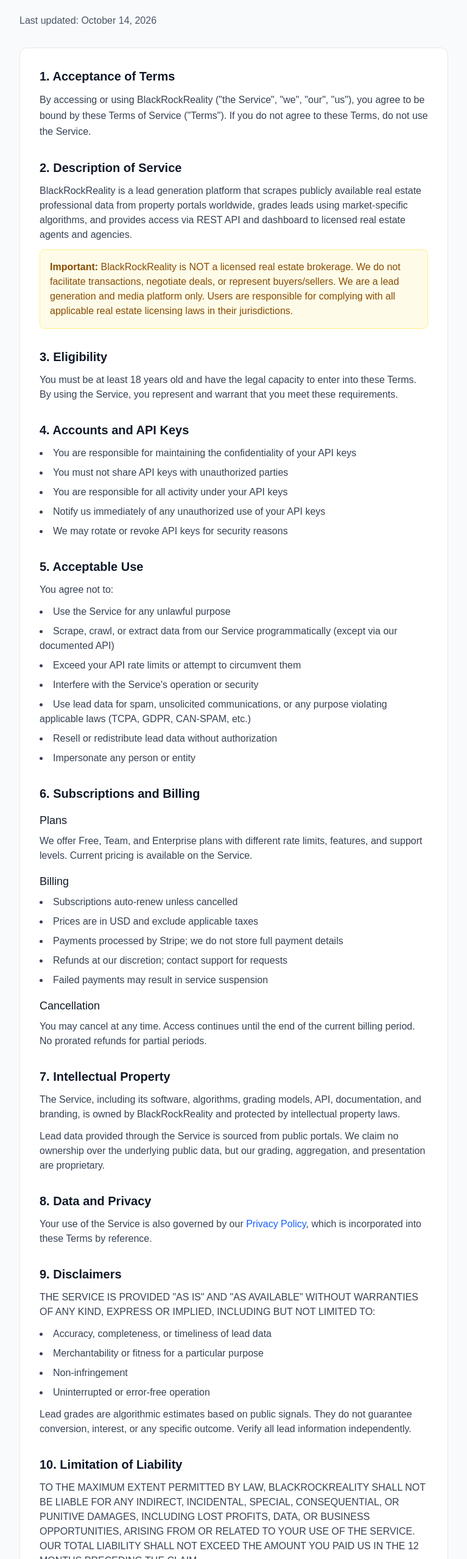
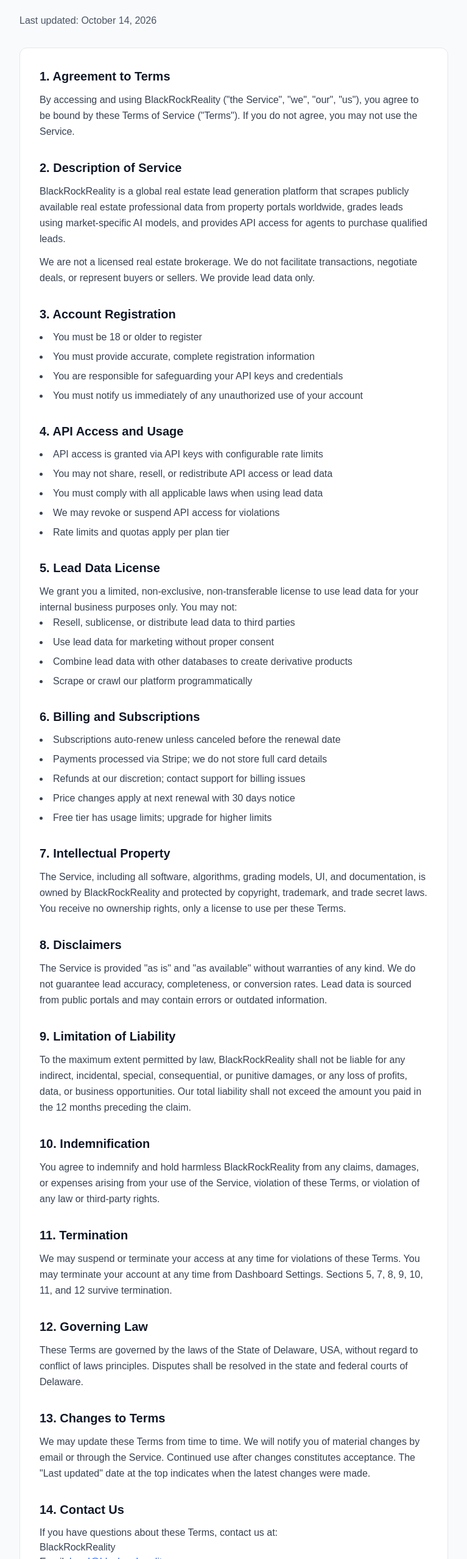
Before and after one commit to welkukd/blackrockreality, a Next.js app: page /terms in a window 1280 px wide. Shown: the part 90-2646 px from the top of the page at 61% size, without its empty margins (256-1023 px from the left). Built offline with nearby package versions, Linux system fonts and the light colour scheme.

Commit message:
fix: lint fixes for dashboard pages (eslint exhaustive-deps, apostrophe escaping)

```diff
--- a/src/app/dashboard/api-keys/page.tsx
+++ b/src/app/dashboard/api-keys/page.tsx
@@ -54,8 +54,8 @@
   }, [apiKey]);
 
   useEffect(() => {
+    // eslint-disable-next-line react-hooks/set-state-in-effect
     fetchKeys();
-    // eslint-disable-next-line react-hooks/exhaustive-deps
   }, [fetchKeys]);
 
   const handleCreate = async (e: React.FormEvent) => {
--- a/src/app/dashboard/grind/page.tsx
+++ b/src/app/dashboard/grind/page.tsx
@@ -73,8 +73,8 @@
   }, [apiKey]);
 
   useEffect(() => {
+    // eslint-disable-next-line react-hooks/set-state-in-effect
     fetchJobs();
-    // eslint-disable-next-line react-hooks/exhaustive-deps
   }, [fetchJobs]);
 
   const handleMarketChange = (market: string) => {
--- a/src/app/dashboard/leads/page.tsx
+++ b/src/app/dashboard/leads/page.tsx
@@ -101,8 +101,8 @@
   }, [apiKey, page, pageSize, filters, sortConfig]);
 
   useEffect(() => {
+    // eslint-disable-next-line react-hooks/set-state-in-effect
     fetchLeads();
-    // eslint-disable-next-line react-hooks/exhaustive-deps
   }, [fetchLeads]);
 
   const handleSort = (key: string) => {
--- a/src/app/dashboard/page.tsx
+++ b/src/app/dashboard/page.tsx
@@ -78,6 +78,7 @@
   }, [apiKey]);
 
   useEffect(() => {
+    // eslint-disable-next-line react-hooks/set-state-in-effect
     if (apiKey) fetchData(apiKey);
   }, [apiKey, fetchData]);
 
@@ -158,7 +159,7 @@
             </div>
           </form>
           <p className="mt-6 text-sm text-gray-500">
-            Don't have an API key? <Link href="/dashboard/api-keys" className="text-blue-600 hover:underline">Create one</Link>
+            Don&apos;t have an API key? <Link href="/dashboard/api-keys" className="text-blue-600 hover:underline">Create one</Link>
           </p>
         </div>
       </div>
--- a/src/app/dashboard/settings/page.tsx
+++ b/src/app/dashboard/settings/page.tsx
@@ -66,8 +66,8 @@
   }, [apiKey]);
 
   useEffect(() => {
+    // eslint-disable-next-line react-hooks/set-state-in-effect
     fetchData();
-    // eslint-disable-next-line react-hooks/exhaustive-deps
   }, [fetchData]);
 
   const handleSave = async (e: React.FormEvent) => {
@@ -400,7 +400,7 @@
               <div className="bg-blue-50 border border-blue-200 rounded-lg p-6">
                 <h3 className="font-semibold text-blue-900 mb-2">Current Plan: Free</h3>
                 <p className="text-blue-800">
-                  You're on the Free plan. Upgrade to Team or Enterprise for higher rate limits,
+                  You&apos;re on the Free plan. Upgrade to Team or Enterprise for higher rate limits,
                   more API keys, and priority support.
                 </p>
                 <button className="mt-4 px-4 py-2 bg-blue-600 text-white font-medium rounded-lg hover:bg-blue-700 transition-colors text-sm">
--- a/src/app/docs/page.tsx
+++ b/src/app/docs/page.tsx
@@ -138,7 +138,7 @@
                   <tr><td className="py-2 font-mono">offset</td><td className="py-2">number</td><td className="py-2 text-gray-600">Pagination offset</td></tr>
                   <tr><td className="py-2 font-mono">sort</td><td className="py-2">string</td><td className="py-2 text-gray-600">Sort field (created_at, grade_score, etc.)</td></tr>
                   <tr><td className="py-2 font-mono">direction</td><td className="py-2">string</td><td className="py-2 text-gray-600">asc or desc</td></tr>
-                  <tr><td className="py-2 font-mono">export</td><td className="py-2">string</td><td className="py-2 text-gray-600">Set to "csv" for CSV export</td></tr>
+                  <tr><td className="py-2 font-mono">export</td><td className="py-2">string</td><td className="py-2 text-gray-600">Set to csv for CSV export</td></tr>
                 </tbody>
               </table>
 
--- a/src/app/privacy/page.tsx
+++ b/src/app/privacy/page.tsx
@@ -1,4 +1,5 @@
 import { Metadata } from 'next';
+import Link from 'next/link';
 
 export const metadata: Metadata = {
   title: 'Privacy Policy | BlackRockReality',
@@ -117,7 +118,7 @@
           </section>
 
           <section>
-            <h2 className="text-xl font-semibold text-gray-900 mb-3">9. Children's Privacy</h2>
+            <h2 className="text-xl font-semibold text-gray-900 mb-3">9. Children&apos;s Privacy</h2>
             <p className="text-gray-700">
               Our Service is not directed to individuals under 18. We do not knowingly collect personal
               information from children. If you believe we have collected such information, please contact us.
@@ -146,7 +147,7 @@
         </div>
 
         <div className="mt-8 text-center text-sm text-gray-500">
-          <a href="/" className="text-blue-600 hover:underline">← Back to Home</a>
+          <Link href="/" className="text-blue-600 hover:underline">&larr; Back to Home</Link>
         </div>
       </div>
     </div>
--- a/src/app/terms/page.tsx
+++ b/src/app/terms/page.tsx
@@ -1,4 +1,5 @@
 import { Metadata } from 'next';
+import Link from 'next/link';
 
 export const metadata: Metadata = {
   title: 'Terms of Service | BlackRockReality',
@@ -18,195 +19,140 @@
 
         <div className="bg-white rounded-xl border border-gray-200 p-8 space-y-8">
           <section>
-            <h2 className="text-xl font-semibold text-gray-900 mb-3">1. Acceptance of Terms</h2>
+            <h2 className="text-xl font-semibold text-gray-900 mb-3">1. Agreement to Terms</h2>
             <p className="text-gray-700 leading-relaxed">
-              By accessing or using BlackRockReality ("the Service", "we", "our", "us"), you agree to be
-              bound by these Terms of Service ("Terms"). If you do not agree to these Terms, do not use the Service.
+              By accessing and using BlackRockReality ("the Service", "we", "our", "us"), you agree to be bound
+              by these Terms of Service ("Terms"). If you do not agree, you may not use the Service.
             </p>
           </section>
 
           <section>
             <h2 className="text-xl font-semibold text-gray-900 mb-3">2. Description of Service</h2>
-            <p className="text-gray-700 mb-3">
-              BlackRockReality is a lead generation platform that scrapes publicly available real estate
-              professional data from property portals worldwide, grades leads using market-specific algorithms,
-              and provides access via REST API and dashboard to licensed real estate agents and agencies.
+            <p className="text-gray-700 leading-relaxed">
+              BlackRockReality is a global real estate lead generation platform that scrapes publicly available
+              real estate professional data from property portals worldwide, grades leads using market-specific
+              AI models, and provides API access for agents to purchase qualified leads.
             </p>
-            <div className="bg-yellow-50 border border-yellow-200 rounded-lg p-4">
-              <p className="text-yellow-800 font-medium">
-                <strong>Important:</strong> BlackRockReality is NOT a licensed real estate brokerage. We do not
-                facilitate transactions, negotiate deals, or represent buyers/sellers. We are a lead generation
-                and media platform only. Users are responsible for complying with all applicable real estate
-                licensing laws in their jurisdictions.
-              </p>
-            </div>
-          </section>
-
-          <section>
-            <h2 className="text-xl font-semibold text-gray-900 mb-3">3. Eligibility</h2>
-            <p className="text-gray-700">
-              You must be at least 18 years old and have the legal capacity to enter into these Terms.
-              By using the Service, you represent and warrant that you meet these requirements.
+            <p className="text-gray-700 leading-relaxed mt-3">
+              We are not a licensed real estate brokerage. We do not facilitate transactions, negotiate deals,
+              or represent buyers or sellers. We provide lead data only.
             </p>
           </section>
 
           <section>
-            <h2 className="text-xl font-semibold text-gray-900 mb-3">4. Accounts and API Keys</h2>
+            <h2 className="text-xl font-semibold text-gray-900 mb-3">3. Account Registration</h2>
             <ul className="list-disc list-inside space-y-2 text-gray-700">
-              <li>You are responsible for maintaining the confidentiality of your API keys</li>
-              <li>You must not share API keys with unauthorized parties</li>
-              <li>You are responsible for all activity under your API keys</li>
-              <li>Notify us immediately of any unauthorized use of your API keys</li>
-              <li>We may rotate or revoke API keys for security reasons</li>
+              <li>You must be 18 or older to register</li>
+              <li>You must provide accurate, complete registration information</li>
+              <li>You are responsible for safeguarding your API keys and credentials</li>
+              <li>You must notify us immediately of any unauthorized use of your account</li>
             </ul>
           </section>
 
           <section>
-            <h2 className="text-xl font-semibold text-gray-900 mb-3">5. Acceptable Use</h2>
-            <p className="text-gray-700 mb-3">You agree not to:</p>
+            <h2 className="text-xl font-semibold text-gray-900 mb-3">4. API Access and Usage</h2>
             <ul className="list-disc list-inside space-y-2 text-gray-700">
-              <li>Use the Service for any unlawful purpose</li>
-              <li>Scrape, crawl, or extract data from our Service programmatically (except via our documented API)</li>
-              <li>Exceed your API rate limits or attempt to circumvent them</li>
-              <li>Interfere with the Service's operation or security</li>
-              <li>Use lead data for spam, unsolicited communications, or any purpose violating applicable laws (TCPA, GDPR, CAN-SPAM, etc.)</li>
-              <li>Resell or redistribute lead data without authorization</li>
-              <li>Impersonate any person or entity</li>
+              <li>API access is granted via API keys with configurable rate limits</li>
+              <li>You may not share, resell, or redistribute API access or lead data</li>
+              <li>You must comply with all applicable laws when using lead data</li>
+              <li>We may revoke or suspend API access for violations</li>
+              <li>Rate limits and quotas apply per plan tier</li>
             </ul>
           </section>
 
           <section>
-            <h2 className="text-xl font-semibold text-gray-900 mb-3">6. Subscriptions and Billing</h2>
-            <h3 className="text-lg font-medium text-gray-900 mt-4 mb-2">Plans</h3>
-            <p className="text-gray-700 mb-3">
-              We offer Free, Team, and Enterprise plans with different rate limits, features, and support levels.
-              Current pricing is available on the Service.
+            <h2 className="text-xl font-semibold text-gray-900 mb-3">5. Lead Data License</h2>
+            <p className="text-gray-700 leading-relaxed">
+              We grant you a limited, non-exclusive, non-transferable license to use lead data for your
+              internal business purposes only. You may not:
             </p>
+            <ul className="list-disc list-inside space-y-2 text-gray-700">
+              <li>Resell, sublicense, or distribute lead data to third parties</li>
+              <li>Use lead data for marketing without proper consent</li>
+              <li>Combine lead data with other databases to create derivative products</li>
+              <li>Scrape or crawl our platform programmatically</li>
+            </ul>
+          </section>
 
-            <h3 className="text-lg font-medium text-gray-900 mt-4 mb-2">Billing</h3>
+          <section>
+            <h2 className="text-xl font-semibold text-gray-900 mb-3">6. Billing and Subscriptions</h2>
             <ul className="list-disc list-inside space-y-2 text-gray-700">
-              <li>Subscriptions auto-renew unless cancelled</li>
-              <li>Prices are in USD and exclude applicable taxes</li>
-              <li>Payments processed by Stripe; we do not store full payment details</li>
-              <li>Refunds at our discretion; contact support for requests</li>
-              <li>Failed payments may result in service suspension</li>
+              <li>Subscriptions auto-renew unless canceled before the renewal date</li>
+              <li>Payments processed via Stripe; we do not store full card details</li>
+              <li>Refunds at our discretion; contact support for billing issues</li>
+              <li>Price changes apply at next renewal with 30 days notice</li>
+              <li>Free tier has usage limits; upgrade for higher limits</li>
             </ul>
+          </section>
 
-            <h3 className="text-lg font-medium text-gray-900 mt-4 mb-2">Cancellation</h3>
-            <p className="text-gray-700">
-              You may cancel at any time. Access continues until the end of the current billing period.
-              No prorated refunds for partial periods.
+          <section>
+            <h2 className="text-xl font-semibold text-gray-900 mb-3">7. Intellectual Property</h2>
+            <p className="text-gray-700 leading-relaxed">
+              The Service, including all software, algorithms, grading models, UI, and documentation,
+              is owned by BlackRockReality and protected by copyright, trademark, and trade secret laws.
+              You receive no ownership rights, only a license to use per these Terms.
             </p>
           </section>
 
           <section>
-            <h2 className="text-xl font-semibold text-gray-900 mb-3">7. Intellectual Property</h2>
-            <p className="text-gray-700 mb-3">
-              The Service, including its software, algorithms, grading models, API, documentation, and branding,
-              is owned by BlackRockReality and protected by intellectual property laws.
-            </p>
-            <p className="text-gray-700">
-              Lead data provided through the Service is sourced from public portals. We claim no ownership
-              over the underlying public data, but our grading, aggregation, and presentation are proprietary.
+            <h2 className="text-xl font-semibold text-gray-900 mb-3">8. Disclaimers</h2>
+            <p className="text-gray-700 leading-relaxed">
+              The Service is provided "as is" and "as available" without warranties of any kind.
+              We do not guarantee lead accuracy, completeness, or conversion rates.
+              Lead data is sourced from public portals and may contain errors or outdated information.
             </p>
           </section>
 
           <section>
-            <h2 className="text-xl font-semibold text-gray-900 mb-3">8. Data and Privacy</h2>
-            <p className="text-gray-700">
-              Your use of the Service is also governed by our <a href="/privacy" className="text-blue-600 hover:underline">Privacy Policy</a>,
-              which is incorporated into these Terms by reference.
+            <h2 className="text-xl font-semibold text-gray-900 mb-3">9. Limitation of Liability</h2>
+            <p className="text-gray-700 leading-relaxed">
+              To the maximum extent permitted by law, BlackRockReality shall not be liable for any
+              indirect, incidental, special, consequential, or punitive damages, or any loss of profits,
+              data, or business opportunities. Our total liability shall not exceed the amount you paid
+              in the 12 months preceding the claim.
             </p>
           </section>
 
           <section>
-            <h2 className="text-xl font-semibold text-gray-900 mb-3">9. Disclaimers</h2>
-            <p className="text-gray-700 mb-3">
-              THE SERVICE IS PROVIDED "AS IS" AND "AS AVAILABLE" WITHOUT WARRANTIES OF ANY KIND,
-              EXPRESS OR IMPLIED, INCLUDING BUT NOT LIMITED TO:
-            </p>
-            <ul className="list-disc list-inside space-y-2 text-gray-700">
-              <li>Accuracy, completeness, or timeliness of lead data</li>
-              <li>Merchantability or fitness for a particular purpose</li>
-              <li>Non-infringement</li>
-              <li>Uninterrupted or error-free operation</li>
-            </ul>
-            <p className="text-gray-700 mt-3">
-              Lead grades are algorithmic estimates based on public signals. They do not guarantee
-              conversion, interest, or any specific outcome. Verify all lead information independently.
+            <h2 className="text-xl font-semibold text-gray-900 mb-3">10. Indemnification</h2>
+            <p className="text-gray-700 leading-relaxed">
+              You agree to indemnify and hold harmless BlackRockReality from any claims, damages,
+              or expenses arising from your use of the Service, violation of these Terms, or violation
+              of any law or third-party rights.
             </p>
           </section>
 
           <section>
-            <h2 className="text-xl font-semibold text-gray-900 mb-3">10. Limitation of Liability</h2>
-            <p className="text-gray-700">
-              TO THE MAXIMUM EXTENT PERMITTED BY LAW, BLACKROCKREALITY SHALL NOT BE LIABLE FOR ANY
-              INDIRECT, INCIDENTAL, SPECIAL, CONSEQUENTIAL, OR PUNITIVE DAMAGES, INCLUDING LOST PROFITS,
-              DATA, OR BUSINESS OPPORTUNITIES, ARISING FROM OR RELATED TO YOUR USE OF THE SERVICE.
-              OUR TOTAL LIABILITY SHALL NOT EXCEED THE AMOUNT YOU PAID US IN THE 12 MONTHS PRECEDING THE CLAIM.
+            <h2 className="text-xl font-semibold text-gray-900 mb-3">11. Termination</h2>
+            <p className="text-gray-700 leading-relaxed">
+              We may suspend or terminate your access at any time for violations of these Terms.
+              You may terminate your account at any time from Dashboard Settings.
+              Sections 5, 7, 8, 9, 10, 11, and 12 survive termination.
             </p>
           </section>
 
           <section>
-            <h2 className="text-xl font-semibold text-gray-900 mb-3">11. Indemnification</h2>
-            <p className="text-gray-700">
-              You agree to indemnify and hold harmless BlackRockReality from any claims, damages, losses,
-              and expenses (including attorney fees) arising from your use of the Service, violation
-              of these Terms, or violation of any third-party rights.
+            <h2 className="text-xl font-semibold text-gray-900 mb-3">12. Governing Law</h2>
+            <p className="text-gray-700 leading-relaxed">
+              These Terms are governed by the laws of the State of Delaware, USA, without regard to
+              conflict of laws principles. Disputes shall be resolved in the state and federal courts
+              of Delaware.
             </p>
           </section>
 
           <section>
-            <h2 className="text-xl font-semibold text-gray-900 mb-3">12. Termination</h2>
-            <p className="text-gray-700 mb-3">
-              We may suspend or terminate your access to the Service at any time, with or without cause,
-              including for violation of these Terms. Upon termination:
-            </p>
-            <ul className="list-disc list-inside space-y-2 text-gray-700">
-              <li>Your right to use the Service immediately ceases</li>
-              <li>API keys are revoked</li>
-              <li>Data may be deleted per our retention policy</li>
-              <li>No refunds for prepaid periods (except as required by law)</li>
-            </ul>
-          </section>
-
-          <section>
-            <h2 className="text-xl font-semibold text-gray-900 mb-3">13. Governing Law and Disputes</h2>
-            <p className="text-gray-700 mb-3">
-              These Terms are governed by the laws of the State of Delaware, USA, without regard to
-              conflict of laws principles. Any disputes will be resolved in the state and federal courts
-              located in Delaware.
-            </p>
-            <p className="text-gray-700">
-              If you are a consumer in the EU, you may also have the right to bring claims in your
-              country of residence under applicable consumer protection laws.
+            <h2 className="text-xl font-semibold text-gray-900 mb-3">13. Changes to Terms</h2>
+            <p className="text-gray-700 leading-relaxed">
+              We may update these Terms from time to time. We will notify you of material changes
+              by email or through the Service. Continued use after changes constitutes acceptance.
+              The "Last updated" date at the top indicates when the latest changes were made.
             </p>
           </section>
 
           <section>
-            <h2 className="text-xl font-semibold text-gray-900 mb-3">14. Changes to Terms</h2>
+            <h2 className="text-xl font-semibold text-gray-900 mb-3">14. Contact Us</h2>
             <p className="text-gray-700">
-              We may modify these Terms at any time. Material changes will be communicated via email
-              or through the Service at least 30 days before taking effect. Continued use after
-              changes constitutes acceptance.
-            </p>
-          </section>
-
-          <section>
-            <h2 className="text-xl font-semibold text-gray-900 mb-3">15. General Provisions</h2>
-            <ul className="list-disc list-inside space-y-2 text-gray-700">
-              <li><strong>Entire Agreement:</strong> These Terms and the Privacy Policy constitute the entire agreement</li>
-              <li><strong>Severability:</strong> If any provision is unenforceable, the remainder remains in effect</li>
-              <li><strong>No Waiver:</strong> Failure to enforce a right does not waive it</li>
-              <li><strong>Assignment:</strong> We may assign these Terms; you may not without our consent</li>
-              <li><strong>Force Majeure:</strong> We are not liable for delays due to events beyond our control</li>
-            </ul>
-          </section>
-
-          <section>
-            <h2 className="text-xl font-semibold text-gray-900 mb-3">16. Contact Us</h2>
-            <p className="text-gray-700">
-              Questions about these Terms? Contact us at:
+              If you have questions about these Terms, contact us at:
             </p>
             <address className="not-italic text-gray-700">
               BlackRockReality<br />
@@ -216,7 +162,7 @@
         </div>
 
         <div className="mt-8 text-center text-sm text-gray-500">
-          <a href="/" className="text-blue-600 hover:underline">← Back to Home</a>
+          <Link href="/" className="text-blue-600 hover:underline">&larr; Back to Home</Link>
         </div>
       </div>
     </div>
```
